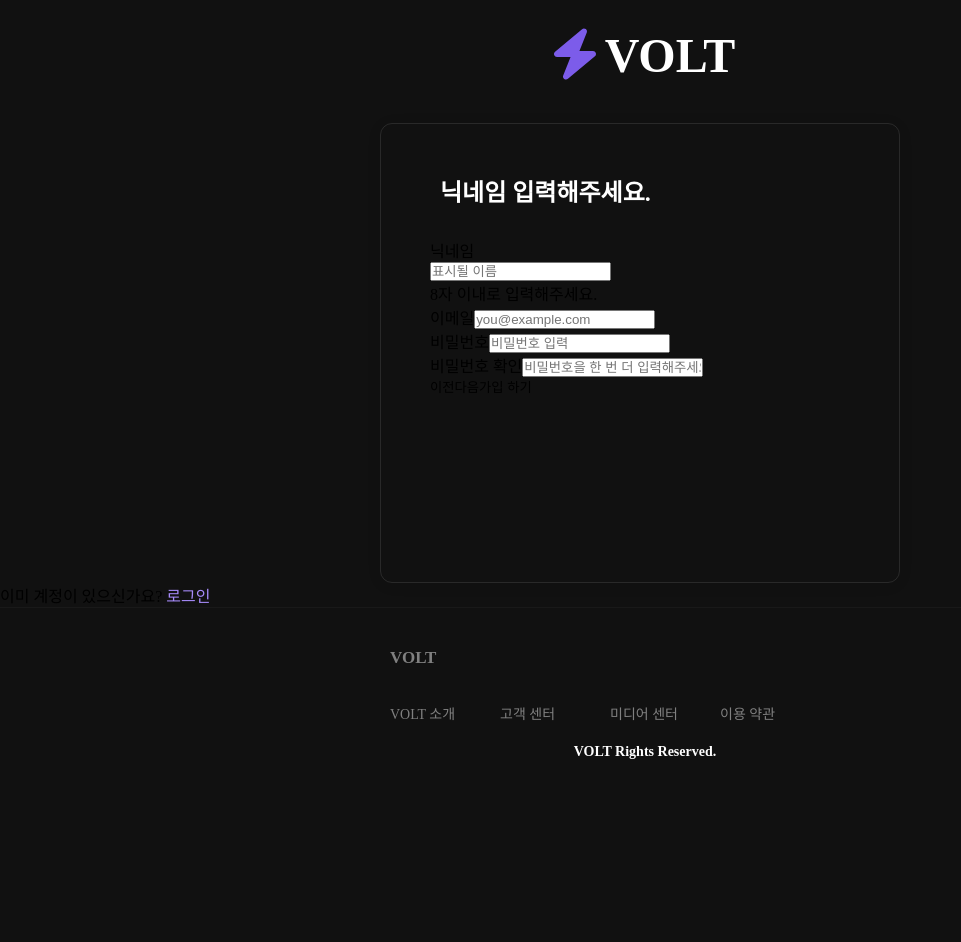
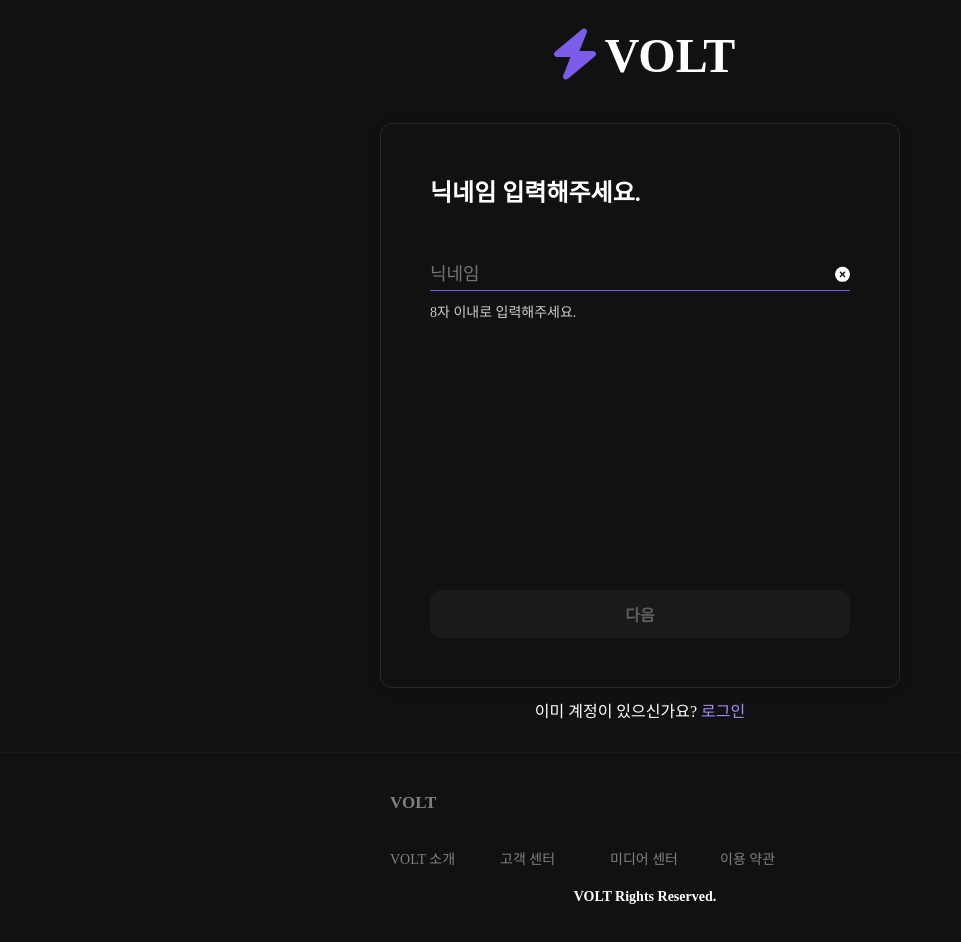
Before and after one commit to beahayoung/movie-search-react, a React (Vite) app: page /signup in a window 1280 px wide. Shown: the top 942 px of the page, without its empty margins (0-961 px from the left). Before the commit the page ends 830 px from the top, so only its background shows below. Built offline with nearby package versions, Linux system fonts and the light colour scheme.

Commit message:
회원가입 퍼블리싱

```diff
--- a/src/assets/style/style.scss
+++ b/src/assets/style/style.scss
@@ -376,6 +376,11 @@ body {
   }
 }
 .auth-page {
+  .auth-switch {
+    text-align: center;
+    color: #fff;
+    margin:10px 0px 30px 0px;
+  }
   .vort_logo {
     display: block;
     font-size: 3rem;
@@ -391,8 +396,9 @@ body {
     .auth-tit {
       color: #fff;
       font-weight: bold;
+      padding-left: 0px;
     }
-            min-height: 460px;
+            // min-height: 460px;
       padding: 49px;
     width: 520px;
     margin: 0 auto;
@@ -400,6 +406,107 @@ body {
 
     border: 1px solid rgba($color: #fff, $alpha: 0.1);
     box-shadow: 0 2px 16px rgba(0, 0, 0, 0.06);
+    .auth-form {
+     max-height: 100%;
+    min-height: 400px;
+      position: relative;
+      display: flex;
+      flex-direction: column-reverse;
+          justify-content: flex-end;
+      .input-group {
+        &.completed {
+          .input_name {
+            display: block;
+          }
+          .alert {
+            display: none;
+          }
+        }
+        margin-top: 20px;
+
+        .input_clear_btn {
+          position: absolute;
+          display: none;
+          color: #fff;
+          right: 0px;
+          cursor: pointer;
+          top: 50%;
+          transform:translateY(-50%);
+          svg {
+            width: 15px;
+            height: 15px;
+          }
+        }
+      }
+      .auth-submit {
+        &.next {
+          &:disabled {
+            background: var(--color-white-opace);
+            color: var(--color-white-opace2);
+            pointer-events: none;
+          }
+        }
+      }
+      .input_name {
+        display: none;
+
+        font-size: .875rem;
+        margin-bottom: 3px;
+        vertical-align: top;
+        color: #fff;
+      }
+      .input_wrap {
+        position: relative;
+        &:focus-within {
+          .input_clear_btn {
+            display: block;
+          }
+          input {
+            border-bottom: 1px solid var(--color-primary-dark);
+          }
+        }
+        input {
+          background: transparent;
+          border: none;
+          color: #fff;
+          transition: 0.5s;
+          width: 100%;
+    margin-right: 4px;
+    padding: 4px 0;
+    font-size: 1.125rem;
+    line-height: 1.5rem;
+    border-bottom: 1px solid #FFFFFF14;
+    &:focus {
+      outline: none;
+    }
+    &:-internal-autofill-selected {
+      background-color: transparent!important;
+
+    }
+
+        }
+      }
+      .alert {
+                color: var(--color-gray);
+      font-size:.875rem;
+      margin-top: 10px;
+      }
+      .button_wrap {
+        margin-top: auto;
+        position: absolute;
+        width: 100%;
+        bottom: 0px;
+        button {
+          width: 100%;
+          height: 48px;
+          background: var(--color-primary-dark);
+             font-size: 1rem;
+             color: #fff;
+             font-weight: bold;
+             border-radius: 12px;
+        }
+      }
+    }
   }
 }
 .term_page {
--- a/src/components/auth/Signup.jsx
+++ b/src/components/auth/Signup.jsx
@@ -1,54 +1,77 @@
-import React, { useState } from 'react';
+import { useState, useRef, useEffect } from 'react';
 import { Link } from 'react-router-dom';
 import { FontAwesomeIcon } from '@fortawesome/react-fontawesome';
-import { faBolt } from '@fortawesome/free-solid-svg-icons';
+import { faBolt, faCircleXmark, faL } from '@fortawesome/free-solid-svg-icons';
 
 const Signup = () => {
-    const [nickname, setNickname] = useState("");
-    const [email, setEmail] = useState("");
-    const [password, setPassword] = useState("");
-    const [confirmPassword, setConfirmPassword] = useState("");
-    const handleSubmit = (e) => {
-        e.preventDefault();
+    const inputRef = useRef(null);
 
+    const steps = [
+        { name: "nickname", label: "닉네임", type: "text", placeholder: "닉네임", alert:"8자 이내로 입력해주세요.", maxLen:8},
+        { name: "email", label: "이메일", type: "email", placeholder: "이메일", alert:"이메일 형식으로 입력해주세요.", maxLen:50},
+        { name: "password", label: "비밀번호", type: "password", placeholder: "비밀번호 입력", alert:"8자 이내로 입력해주세요.", maxLen:8},
+        { name: "confirmPassword", label: "비밀번호 확인", type: "password", placeholder: "비밀번호을 한 번 더 입력해주세요", alert:"비밀번호 같이 입력해주세요", maxLen:8},
+    ]
+    const [formData, setFormData] = useState({
+        nickname: "",
+        email: "",
+        password: "",
+        confirmPassword: "",
+    })
+    const [step, setStep] = useState(0);
+    const [disable, setdisable] = useState(true);
+    useEffect(()=> {
+        if(inputRef.current) {
+            inputRef.current.focus();
+            setdisable(true)
+        }
+    }, [step])
+    const valueForm = (name, value) => {
+        setFormData({...formData, [name]:value});
+        setdisable(false)
+    }
+    const onBlurhanedle = (length) => {
+        if(length <=0) {
+            setdisable(true);
+        } else {
+            setdisable(false);
+        }
     }
     return (
         <div className='auth-page'>
-                <div className='vort_logo'>
+            <div className='vort_logo'>
                 <Link to="/">
                     <FontAwesomeIcon icon={faBolt} style={{ color: '#7c5cea' }} />VOLT
                 </Link>
             </div>
             <div className='auth-card'>
-                <h2 className='auth-tit'>닉네임 입력해주세요.</h2>
-                <form className='auth-form' onSubmit={handleSubmit}>
-                    <div className='input-group'>
-                        <label htmlFor='nickname'>닉네임</label>
-                        <div className='input_wrap'>
-                        <input id='nickname' type='text' placeholder='표시될 이름' value={nickname} onChange={(e) => setNickname(e.target.value)} required />
-                        <p className='alert'>8자 이내로 입력해주세요.</p>
-                        </div>
-                    </div>
-                    <div className='input-group'>
-                        <label htmlFor='email'>이메일</label>
-                        <input id='email' type='email' placeholder='you@example.com' value={email} onChange={(e) => setEmail(e.target.value)} required />
-                    </div>
-                    <div className='input-group'>
-                        <label htmlFor='password'>비밀번호</label>
-                        <input id='password' type='password' placeholder='비밀번호 입력' value={password} onChange={(e) => setPassword(e.target.value)} required />
-                    </div>
-                    <div className='input-group'>
-                        <label htmlFor='confirmPassword'>비밀번호 확인</label>
-                        <input id='confirmPassword' type='password' placeholder='비밀번호을 한 번 더 입력해주세요' value={confirmPassword} onChange={(e) => setConfirmPassword(e.target.value)} required />
-                    </div>
+                <h2 className='auth-tit'>{steps[step].label} 입력해주세요.</h2>
+                <form className='auth-form' >
+                    {
+                        steps.slice(0, step + 1).map((item, index) => (
+                            <div className={`input-group ${index<step?"completed":""}`} key={item.name}>
+                                <label htmlFor={item.name} className='input_name'>{item.label}</label>
+                                <div className='input_group_wrap'>
+                                    <div className='input_wrap'>
+                                    <input id={item.name} type={item.type} ref={index === step ? inputRef :null} maxLength={item.maxLen} name={item.name} placeholder={item.placeholder} value={formData[item.name]} onChange={(e)=>valueForm(item.name,e.target.value)} required onBlur={(e)=>onBlurhanedle(e.target.value.length)}/>
+                                    <button type='button' className='input_clear_btn' onMouseDown={(e) => e.preventDefault()} onClick={()=>setFormData({...formData, [item.name]:""})}>
+                                        <FontAwesomeIcon icon={faCircleXmark} />
+                                    </button>
+                                    </div>
+                                    <p className='alert'>{item.alert}</p>
+                                </div>
+                            </div>
+                        ))
+                    }
                     <div className='button_wrap'>
-                        <button type='button' className='auth-submit'>이전</button>
-                        <button type='button' className='auth-submit'>다음</button>
-                        <button type='submit' className='auth-submit'>가입 하기</button>
+
+                        {step === steps.length-1 ?
+                        <button type='submit' className='auth-submit' disabled={disable}>가입 하기</button>:<button type='button' disabled={disable} className='auth-submit next' onClick={() => setStep(step + 1)}>다음</button>
+                        }
                     </div>
                 </form>
             </div>
-                <p className='auth-switch'>이미 계정이 있으신가요? <Link to='/login'>로그인</Link></p>
+            <p className='auth-switch'>이미 계정이 있으신가요? <Link to='/login'>로그인</Link></p>
         </div>
     )
 };
```
